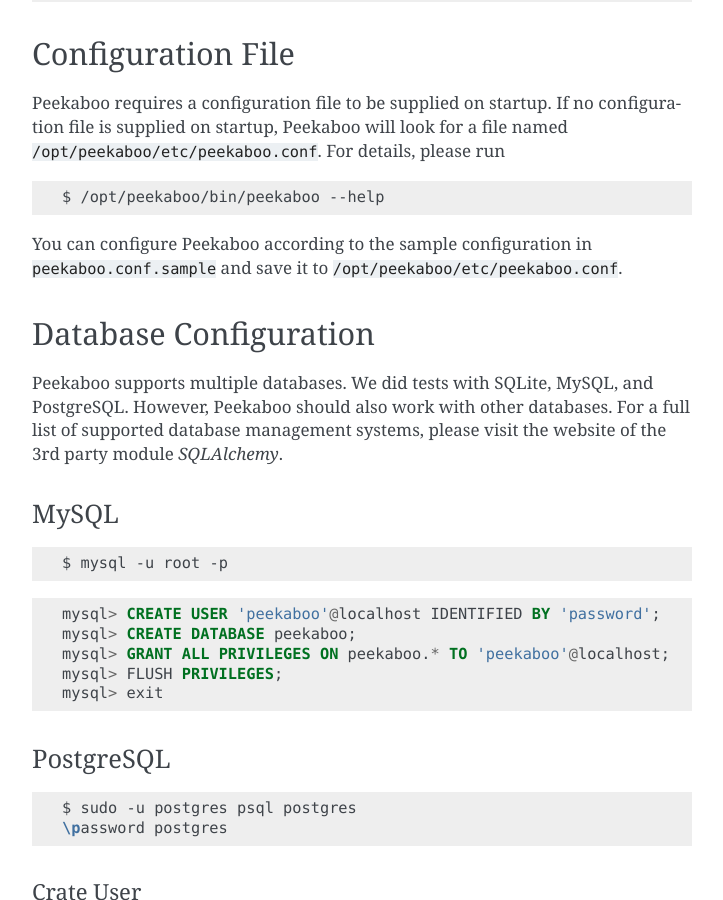
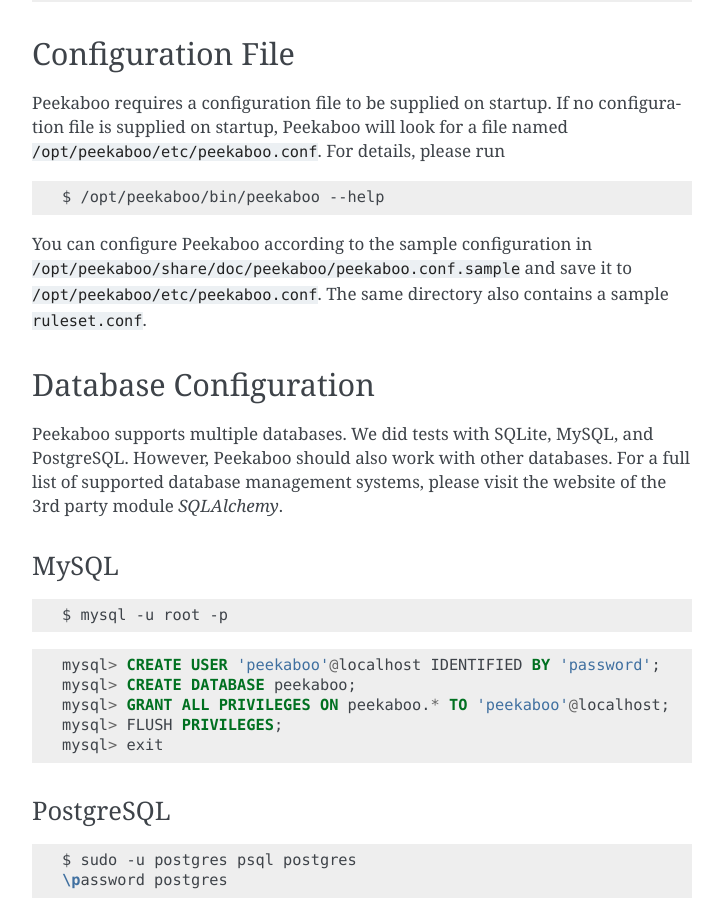
Before and after one commit to scVENUS/PeekabooAV, a Sphinx documentation site: the page built from docs/source/config.rst, in a window 1280 px wide and 900 px high, scrolled down 735 px. Shown: the whole window, without its empty margins (388-1111 px from the left). Built offline with Sphinx 7.4.7, drawn with Linux system fonts in a browser that asks for light colours.

Commit message:
Update documentation with sample config paths
Add mention to the documentation that peekaboo now installs sample
peekaboo.conf and ruleset.conf files.

```diff
--- a/docs/source/config.rst
+++ b/docs/source/config.rst
@@ -50,7 +50,9 @@
     $ /opt/peekaboo/bin/peekaboo --help
 
 You can configure Peekaboo according to the sample configuration in
-``peekaboo.conf.sample`` and save it to ``/opt/peekaboo/etc/peekaboo.conf``.
+``/opt/peekaboo/share/doc/peekaboo/peekaboo.conf.sample`` and save it
+to ``/opt/peekaboo/etc/peekaboo.conf``.
+The same directory also contains a sample ``ruleset.conf``.
 
 
 Database Configuration
```
